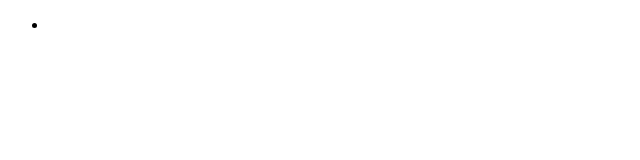
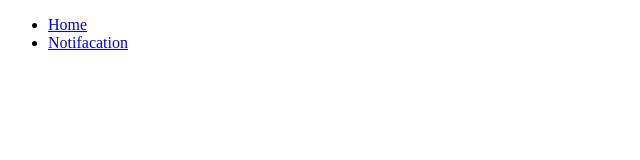
Before and after one commit to wingdings255/pidash, a plain HTML site: page index.html in a window 1280 px wide. Shown: the whole page, without its empty margins (0-640 px from the left). Drawn offline with Linux system fonts and the light colour scheme.

Commit message:
Added content to the nav element

```diff
--- a/index.html
+++ b/index.html
@@ -7,7 +7,8 @@
   </head>
   <nav>
     <ul>
-      <li><a href="index.html"</li>
+      <li><a href="index.html">Home</a></li>
+      <li><a href="notifacations.html">Notifacation</li>
     </ul>
   </nav>
   <body>
```
